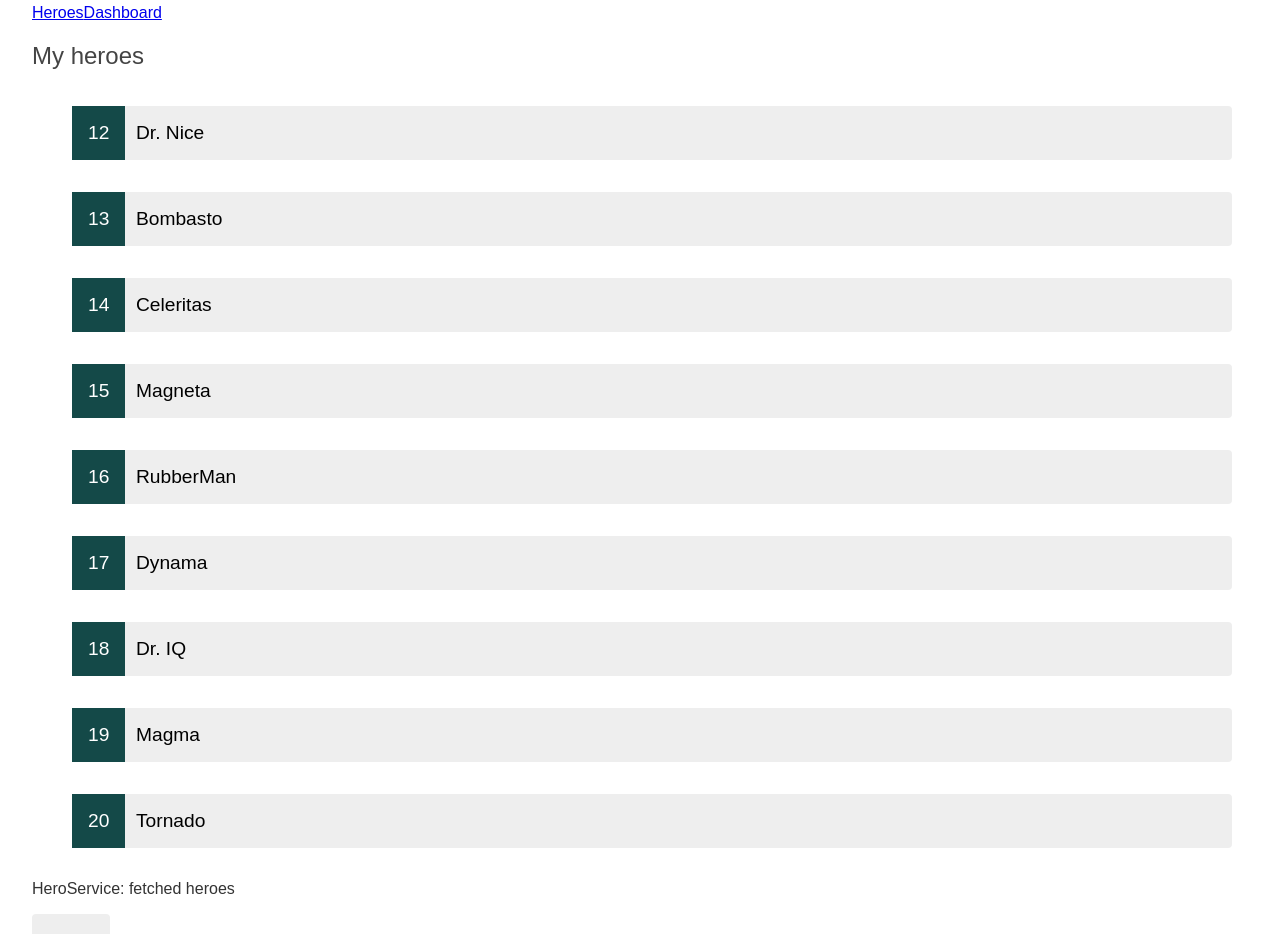
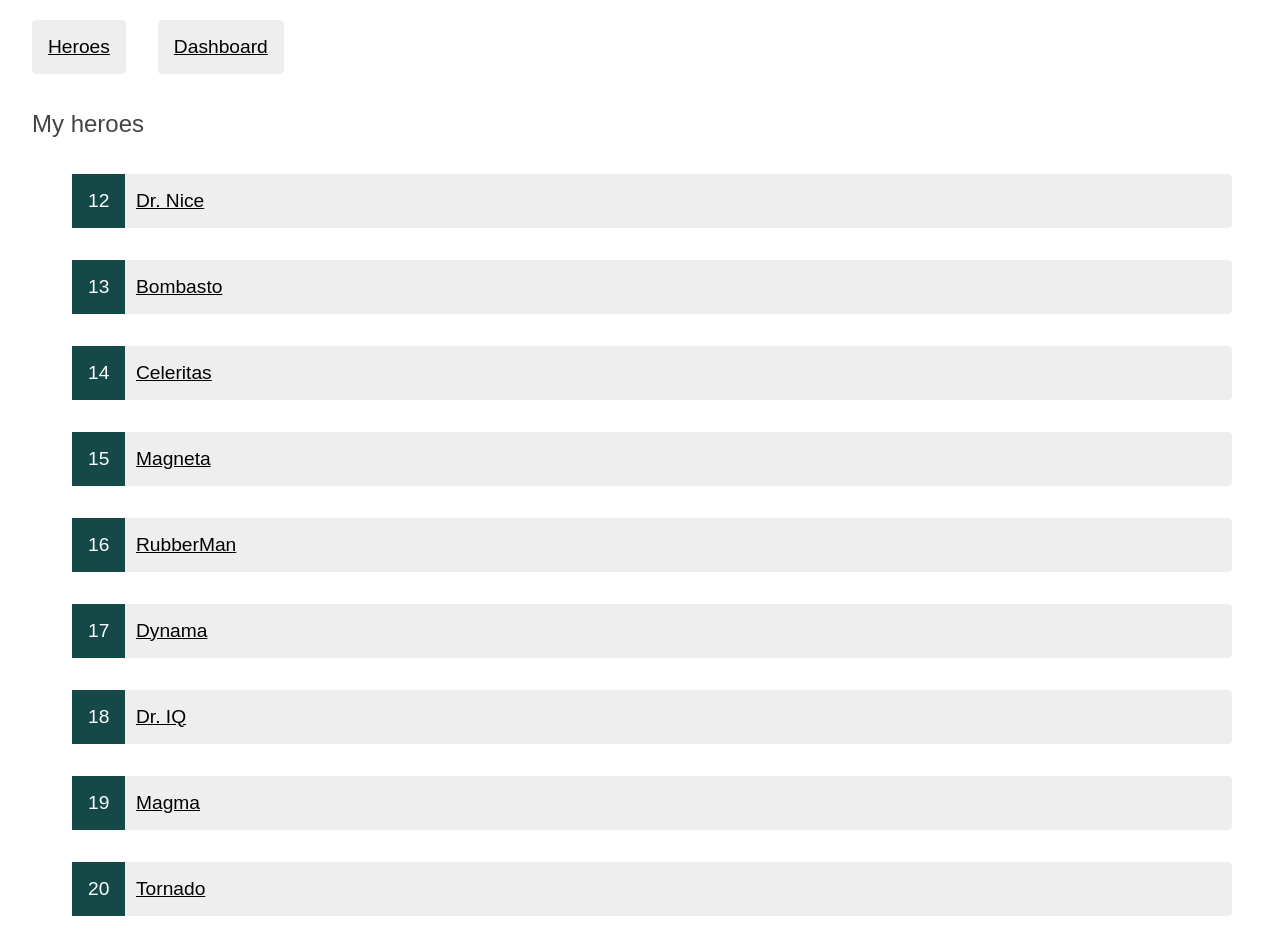
Before and after one commit to little-plumelet/Angular_Tour-of-heroes, an Angular app: page /heroes in a window 1280 px wide. Shown: the part 100-1034 px from the top of the page. Built offline with nearby package versions, Linux system fonts and the light colour scheme.

Commit message:
add nav-bar with routing

```diff
--- a/src/app/app-routing.module.ts
+++ b/src/app/app-routing.module.ts
@@ -1,12 +1,14 @@
 import { NgModule } from '@angular/core';
 import { RouterModule, Routes } from '@angular/router';
 import { DashboardComponent } from './dashboard/dashboard.component';
+import { HeroDetailComponent } from './hero-detail/hero-detail.component';
 import { HeroesComponent } from './heroes/heroes.component';
 
 const routes: Routes = [
+  { path: '', redirectTo: 'dashboard',pathMatch: 'full'},
   { path: 'heroes', component: HeroesComponent },
   { path: 'dashboard', component: DashboardComponent },
-  { path: '', redirectTo: 'dashboard',pathMatch: 'full'}
+  { path: 'hero/:id', component: HeroDetailComponent}
 ];
 
 @NgModule({
--- a/src/app/app.component.html
+++ b/src/app/app.component.html
@@ -1,5 +1,5 @@
 <h1>{{title}}</h1>
-<nav>
+<nav class="nav">
   <a routerLink="/heroes">Heroes</a>
   <a routerLink="/dashboard">Dashboard</a>
 </nav>
--- a/src/app/app.component.scss
+++ b/src/app/app.component.scss
@@ -0,0 +1,5 @@
+.nav {
+  display: flex;
+  justify-content: flex-start;
+  gap: 1rem
+}
--- a/src/app/dashboard/dashboard.component.html
+++ b/src/app/dashboard/dashboard.component.html
@@ -3,6 +3,7 @@
   <a
     *ngFor="let hero of heroes"
     class="dashboard_tab"
+    routerLink="/hero/{{hero.id}}"
   >
     {{hero.name}}
   </a>
--- a/src/app/hero-detail/hero-detail.component.html
+++ b/src/app/hero-detail/hero-detail.component.html
@@ -4,4 +4,5 @@
     <label for="hero-name">Hero name: </label>
     <input id="hero-name" [(ngModel)]="hero.name" placeholder="name">
   </div>
+  <button type="button" (click)="goBack()">Go back</button>
 </div>
--- a/src/app/hero-detail/hero-detail.component.ts
+++ b/src/app/hero-detail/hero-detail.component.ts
@@ -1,5 +1,8 @@
-import { Component, Input } from '@angular/core';
+import { Location } from '@angular/common';
+import { Component } from '@angular/core';
+import { ActivatedRoute } from '@angular/router';
 import { IHero } from '../hero';
+import { HeroService } from '../hero.service';
 
 @Component({
   selector: 'app-hero-detail',
@@ -7,5 +10,21 @@ import { IHero } from '../hero';
   styleUrls: ['./hero-detail.component.scss']
 })
 export class HeroDetailComponent {
- @Input() hero?: IHero;
+  hero?:IHero
+
+  constructor(private heroService: HeroService, private route: ActivatedRoute, private location: Location) {}
+
+  ngOnInit() {
+    this.getHero();
+  }
+
+  getHero(): void {
+    const id = Number(this.route.snapshot.paramMap.get('id'))
+    this.heroService.getHero(id)
+      .subscribe(hero => this.hero = hero)
+  }
+
+  goBack(): void {
+    this.location.back();
+  }
 }
--- a/src/app/hero.service.ts
+++ b/src/app/hero.service.ts
@@ -10,9 +10,16 @@ import { MessagesService } from './messages.service';
 export class HeroService {
 
   constructor(private messageService: MessagesService) { }
+
   getHeroes(): Observable<IHero[]> {
     const heroes = of(HEROES);
     this.messageService.add('HeroService: fetched heroes')
     return heroes;
   }
+
+  getHero(id: number): Observable<IHero | undefined> {
+    const hero = HEROES.find(hero => hero.id === id);
+    this.messageService.add(`HeroService: fetched hero with id${id}`);
+    return of(hero);
+  }
 }
--- a/src/app/heroes/heroes.component.html
+++ b/src/app/heroes/heroes.component.html
@@ -2,17 +2,14 @@
 <div>
   <ul class="heroes">
     <li *ngFor="let hero of heroes">
-      <button
-        type="button"
-        (click)="onSelect(hero)"
+      <a
+        routerLink="/hero/{{hero.id}}"
         [class.selected]="hero === selectedHero"
         class="button"
       >
         <span class="badge">{{hero.id}}</span>
         <span class="name">{{hero.name}}</span>
-      </button>
+      </a>
     </li>
   </ul>
 </div>
-
-<app-hero-detail [hero]="selectedHero"></app-hero-detail>
--- a/src/app/heroes/heroes.component.ts
+++ b/src/app/heroes/heroes.component.ts
@@ -18,11 +18,6 @@ export class HeroesComponent {
     this.getHeroes();
   }
 
-  onSelect(hero: IHero) {
-    this.selectedHero = hero;
-    this.messageService.add(`Hero named ${hero.name} with id '${hero.id}' was selected.`)
-  }
-
   getHeroes(): void {
     this.heroService.getHeroes().subscribe((heroes) => this.heroes = heroes)
   }
--- a/src/app/messages/messages.component.html
+++ b/src/app/messages/messages.component.html
@@ -1,4 +1,4 @@
-<div *ngIf="messageService.messages.length">
+<div *ngIf="messageService.messages.length" class="message-container">
   <div *ngFor="let message of messageService.messages">{{message}}</div>
   <button (click)="messageService.clear()">clear</button>
 </div>
--- a/src/app/messages/messages.component.scss
+++ b/src/app/messages/messages.component.scss
@@ -0,0 +1,5 @@
+.message-container {
+  margin-top: 2rem;
+  padding-top: 1rem;
+  border-top: dashed black;
+}
--- a/src/styles.scss
+++ b/src/styles.scss
@@ -16,7 +16,7 @@ body, input[type="text"], button {
   color: #333;
   font-family: Cambria, Georgia, serif;
 }
-button {
+button, a {
   background-color: #eee;
   border: none;
   border-radius: 4px;
@@ -28,7 +28,7 @@ button {
   margin-bottom: 1rem;
   margin-top: 1rem;
 }
-button:hover {
+button:hover, a:hover {
   background-color: black;
   color: white;
 }
```
